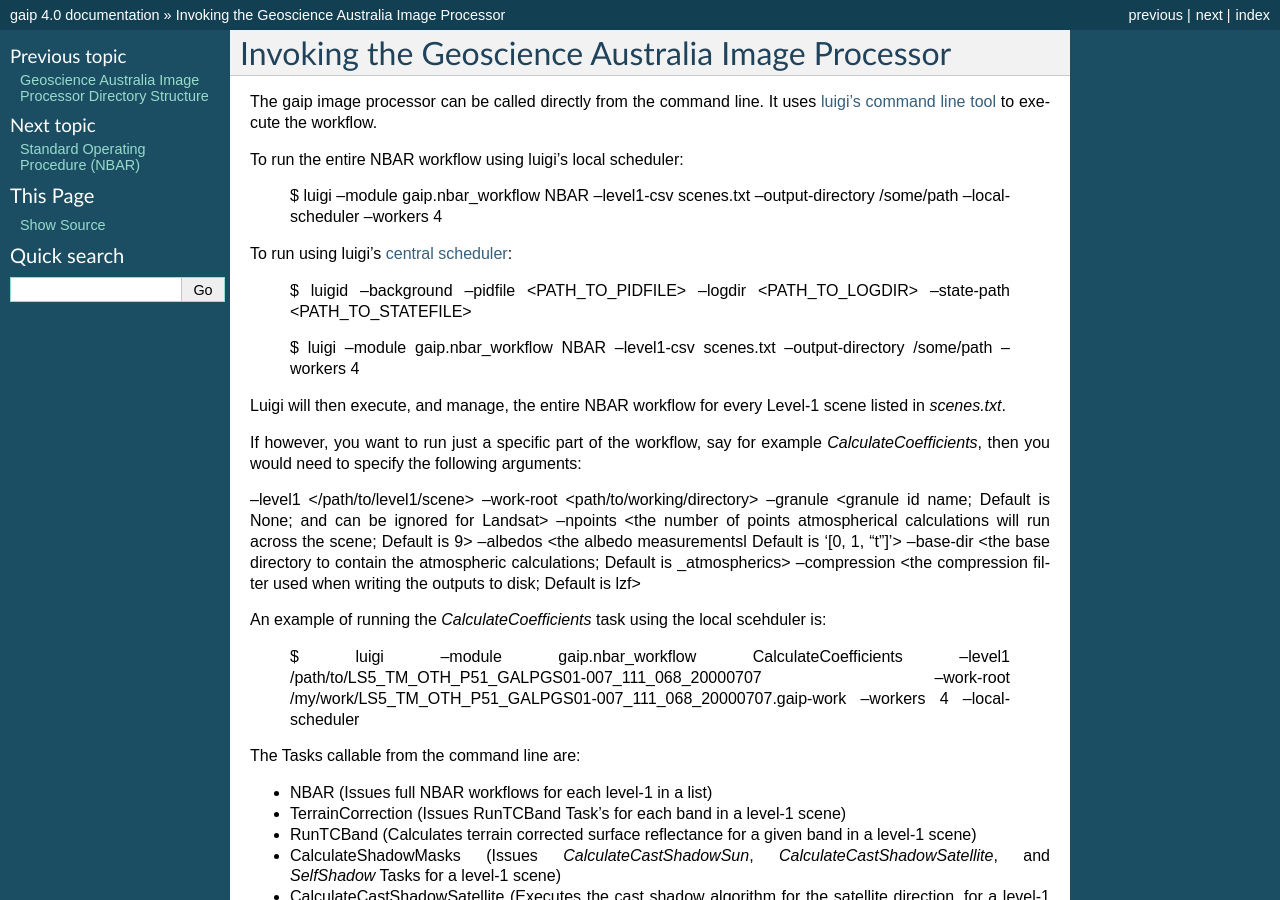
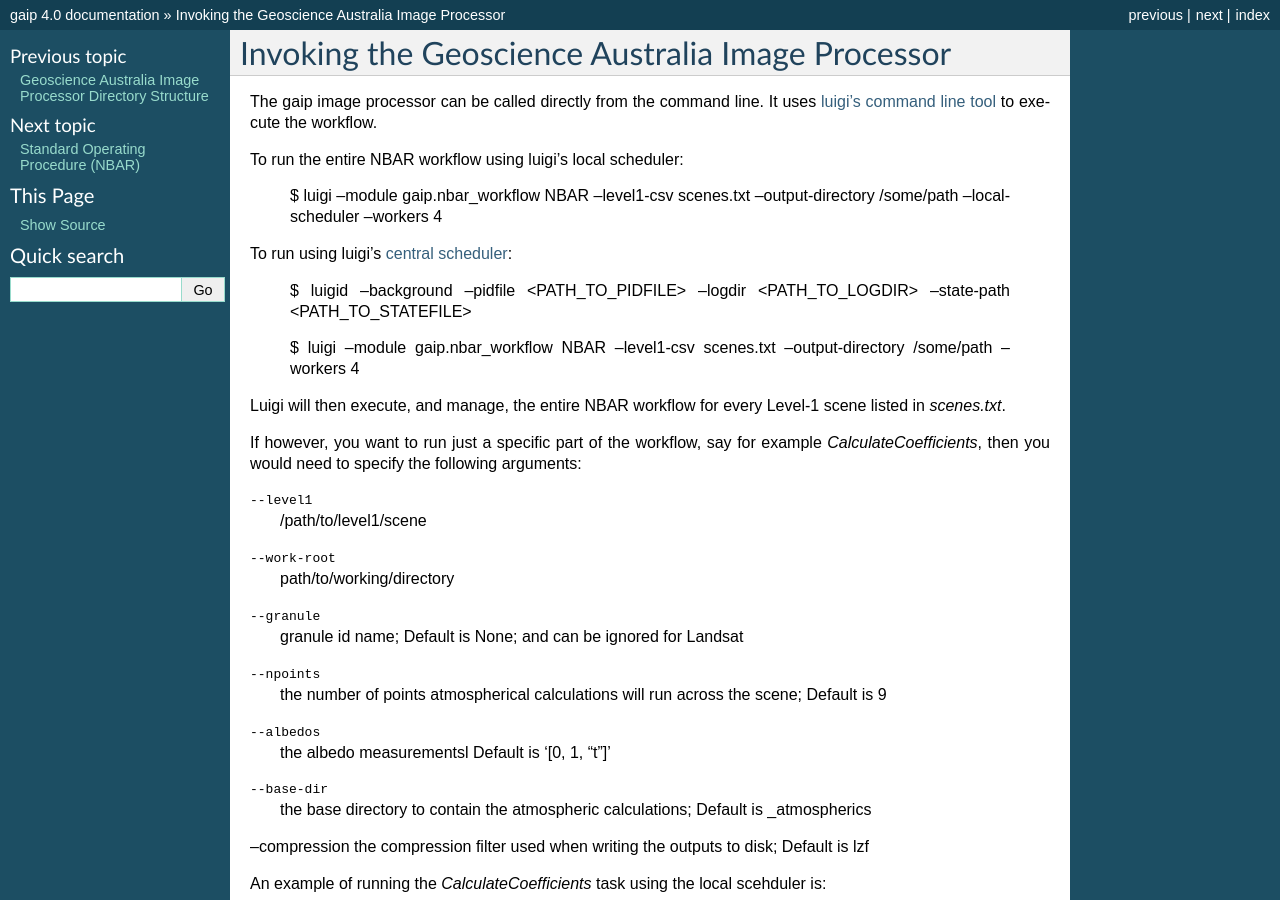
Before and after one commit to GeoscienceAustralia/wagl, a Sphinx documentation site: the page built from docs/source/invoking.rst, in a window 1280 px wide and 900 px high. Built offline with Sphinx 7.4.7, drawn with Linux system fonts in a browser that asks for light colours; pages that are not in the unit, such as notebooks, are missing from menus; some of the changed lines change nothing that is shown.

Commit message:
Formatting.

```diff
--- a/docs/source/invoking.rst
+++ b/docs/source/invoking.rst
@@ -19,13 +19,13 @@
 If however, you want to run just a specific part of the workflow, say for example `CalculateCoefficients`, then you would need to
 specify the following arguments:
 
---level1 </path/to/level1/scene>
---work-root <path/to/working/directory>
---granule <granule id name; Default is None; and can be ignored for Landsat>
---npoints <the number of points atmospherical calculations will run across the scene; Default is 9>
---albedos <the albedo measurementsl Default is '[0, 1, "t"]'>
---base-dir <the base directory to contain the atmospheric calculations; Default is _atmospherics>
---compression <the compression filter used when writing the outputs to disk; Default is lzf>
+--level1      /path/to/level1/scene
+--work-root   path/to/working/directory
+--granule     granule id name; Default is None; and can be ignored for Landsat
+--npoints     the number of points atmospherical calculations will run across the scene; Default is 9
+--albedos     the albedo measurementsl Default is '[0, 1, "t"]'
+--base-dir    the base directory to contain the atmospheric calculations; Default is _atmospherics
+--compression the compression filter used when writing the outputs to disk; Default is lzf
 
 An example of running the `CalculateCoefficients` task using the local scehduler is:
 
```
